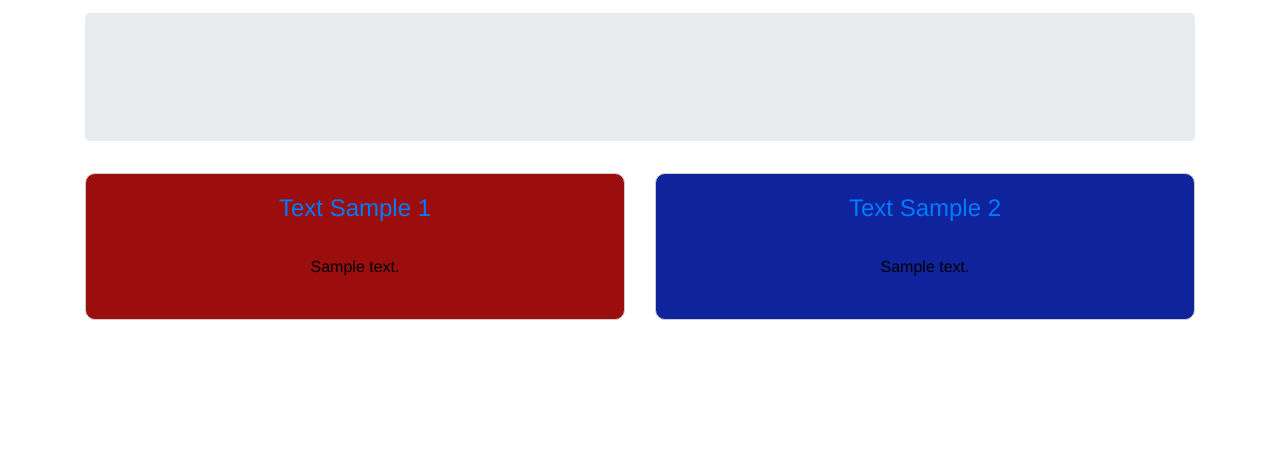
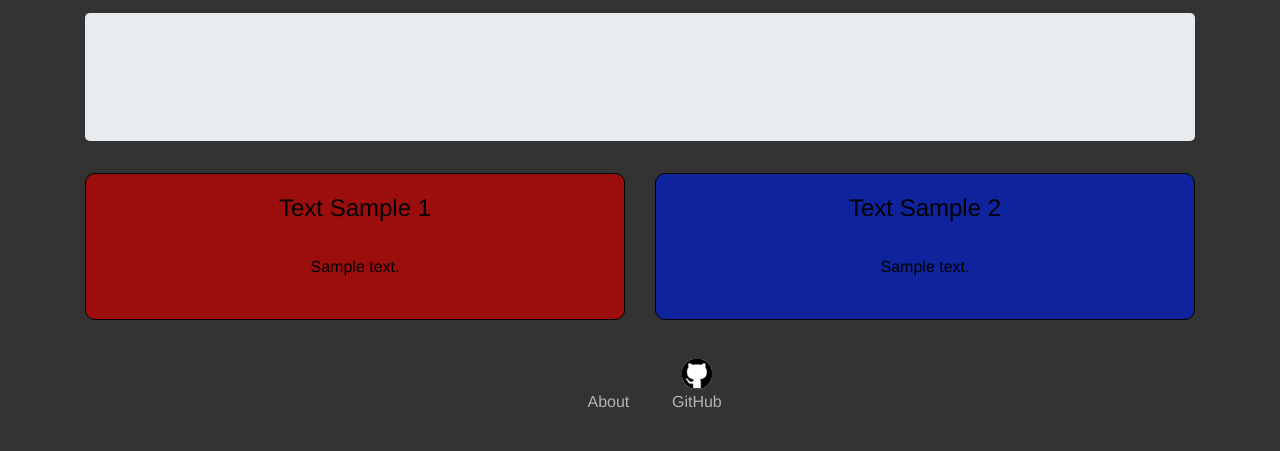
Before and after one commit to Cobular/trumpkovify, a Flask app: template templates/index.html in a window 1280 px wide. Shown: the top 451 px of the page. Run offline with Flask 2, Linux system fonts and the light colour scheme; the template is opened without the code that fills it: most values are stand-ins (such as "Sample title", 1, 10 or a date in 2020); parts of the project's set-up code (start-up, migrations or seed data) failed here and were passed over; some libraries are stand-ins or nearby versions.

Commit message:
HTML and CSS Update #2

```diff
--- a/static/css/style.css
+++ b/static/css/style.css
@@ -1,9 +1,13 @@
 body {
   font-family: "helvetica", sans-serif;
-  text-align: center; }
+  text-align: center;
+  background: #333333; }
 
 h1 {
   font-size: 10rem; }
+
+h4 {
+  color: #000; }
 
 .linear-wipe {
   text-align: center;
@@ -25,11 +29,18 @@ h1 {
   to {
     background-position: 200% center; } }
 .hoverable {
-  transition: box-shadow 0.2s;
+  transition: box-shadow 0.4s;
   border-radius: 10px;
-  border: 1px solid #ccc;
-  background: #fff; }
+  border: 1px solid #000; }
   .hoverable:hover {
-    box-shadow: 0 0 7px rgba(33, 33, 33, 0.2); }
+    box-shadow: 0 0 0.75vw rgba(18, 18, 18, 0.95); }
+
+a:link {
+  text-decoration: none; }
+
+.bottom-link {
+  color: #b3b3b3; }
+  .bottom-link:hover {
+    color: #707070; }
 
 /*# sourceMappingURL=style.css.map */
--- a/static/css/style.sass
+++ b/static/css/style.sass
@@ -3,7 +3,7 @@
 body
   font-family: "helvetica", sans-serif
   text-align: center
-  background: #444
+  background: #333333
 
 h1
   font-size: 10rem
@@ -33,9 +33,18 @@ h4
     background-position: 200% center
 
 .hoverable
-  transition: box-shadow .2s
+  transition: box-shadow .4s
   border-radius: 10px
   border: 1px solid #000
 
   &:hover
-    box-shadow: 0 0 7px rgba(33, 33, 33, 0.2)
+    box-shadow: 0 0 .75vw rgba(18, 18, 18, 0.95)
+
+a:link
+  text-decoration: none
+
+.bottom-link
+  color: #b3b3b3
+  padding
+  &:hover
+    color: #707070
--- a/templates/index.html
+++ b/templates/index.html
@@ -14,6 +14,7 @@
     <link type="text/css" rel="stylesheet" href="{{ url_for('static', filename='css/style.css') }}">
 </head>
 <body>
+<div>
     <div class="container" style="padding-top: 1vw;">
         <div class="jumbotron">
     {#        <h1 class="linear-wipe">Trumpkov</h1>#}
@@ -30,7 +31,7 @@
                 <a href="#" id="button1">
                     <div class="card hoverable" style="background: #9c0e0e;">
                         <div class="card-body" >
-                        <h4 class="card-title">Text Sample 1</h4>
+                            <h4 class="card-title" style="color: black;">Text Sample 1</h4>
                             <div class="card-body" id="text_1" style="color: black;">
                                 {{ text_1 }}
                             </div>
@@ -42,7 +43,7 @@
                 <a href="#" id="button2">
                     <div class="card hoverable" style="background:#0e239c;">
                         <div class="card-body">
-                        <h4 class="card-title">Text Sample 2</h4>
+                            <h4 class="card-title" style="color: black;">Text Sample 2</h4>
                             <div class="card-body" id="text_2" style="color: black;">
                                 {{ text_2 }}
                             </div>
@@ -53,6 +54,27 @@
         </div>
     </div>
 
+    <div class="container d-flex justify-content-center" style="padding: 3vw;">
+        <div class="d-flex align-items-end">
+            <div class="col-sm-7">
+                <a href="" id="about">
+                    <div class="bottom-link">About</div>
+                </a>
+            </div>
+            <div class="col-sm-7">
+                <div class="bottom-link">
+                <a href="https://github.com/JakeCover/trumpkovify" id="github">
+                    <div class="bottom-link">
+                        <img src="{{ url_for('static', filename='images/github-32px.png') }}">
+                        <div>
+                            GitHub
+                        </div>
+                    </div>
+                </a>
+            </div>
+        </div>
+    </div>
+</div>
 <!-- Optional JavaScript -->
 <!-- jQuery first, then Popper.js, then Bootstrap JS -->
 <script src="https://ajax.googleapis.com/ajax/libs/jquery/3.5.1/jquery.min.js"></script>
```
Also changed, not shown: static/images/github-32px.png (added). Lines whose indentation alone changed are shown as unchanged.
